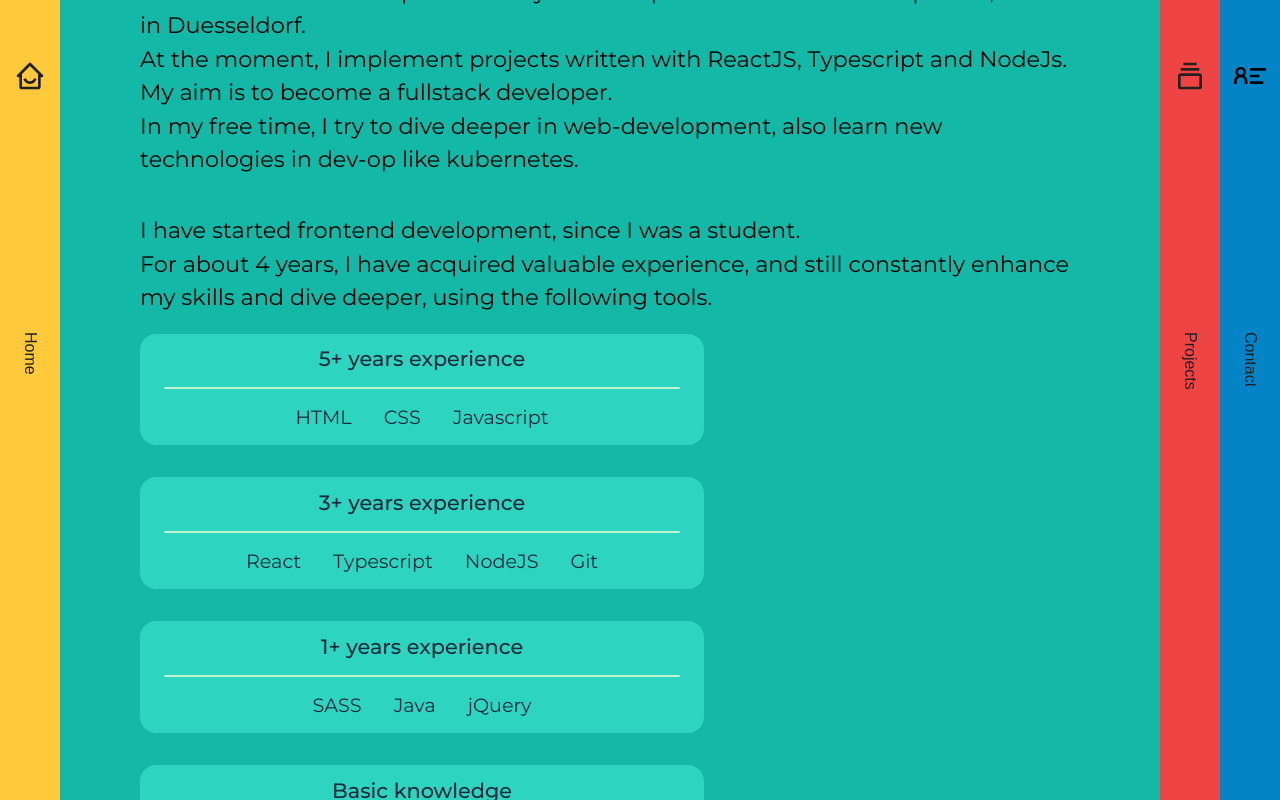
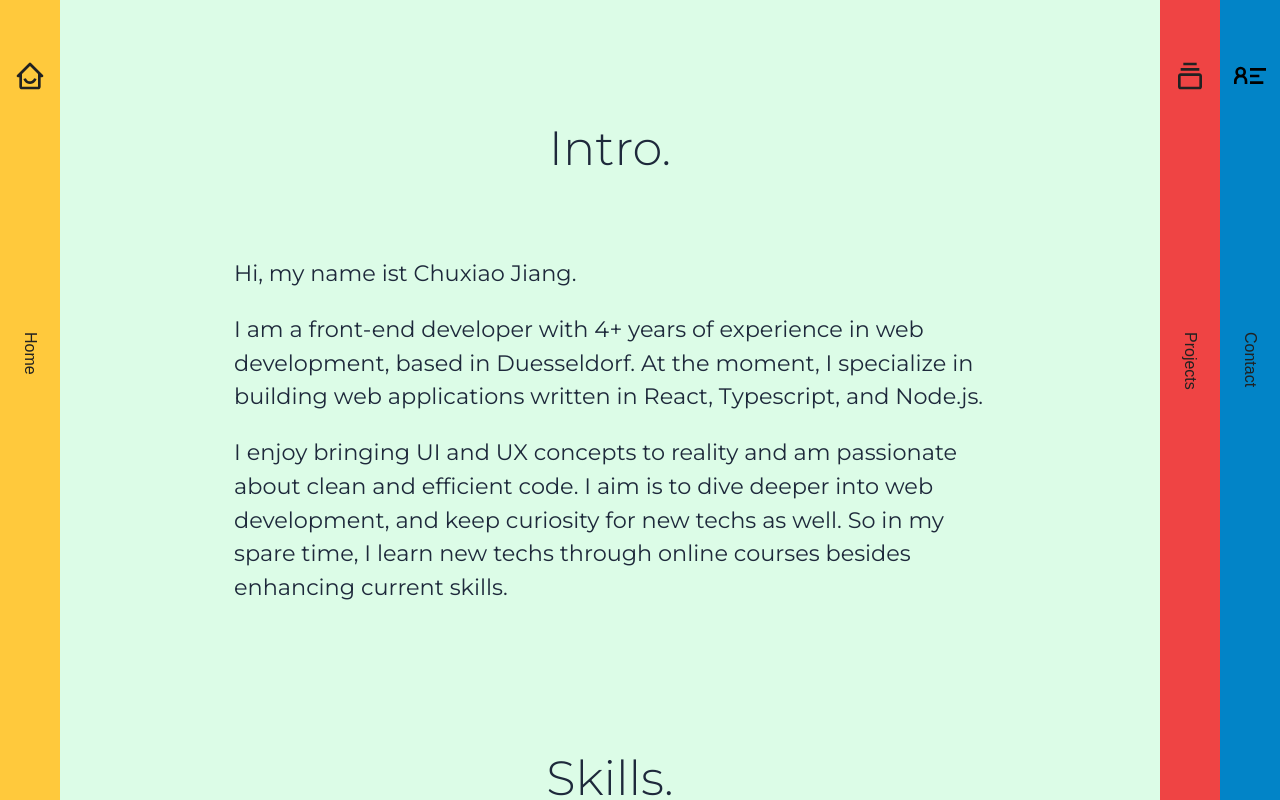
Before and after one commit to YiDaoJ/my-portfolio, a React (Create React App) app: page /about in a window 1280 px wide. Built offline with nearby package versions, Linux system fonts and the light colour scheme.

Commit message:
update about

```diff
--- a/src/components/layout/index.tsx
+++ b/src/components/layout/index.tsx
@@ -14,4 +14,5 @@ export const Layout: React.FC = () => {
 
 const LayoutContainer = styled.div`
   height: 100%;
+  color: #1e293b;
 `
--- a/src/components/link/text-link.tsx
+++ b/src/components/link/text-link.tsx
@@ -40,7 +40,7 @@ export const StyledTextLink = styled.a`
     left: 0;
     width: 100%;
     height: 100%;
-    border-radius: 6px;
+    border-radius: 2px;
     background: #f87171;
   }
   &:after {
--- a/src/components/nav/index.tsx
+++ b/src/components/nav/index.tsx
@@ -86,7 +86,7 @@ const Tabs = [
   },
   {
     label: 'about',
-    color: '#14B8A6',
+    color: '#DCFCE7',
     path: 'about',
     icon: <SiAboutdotme />,
   },
--- a/src/components/page-container/index.tsx
+++ b/src/components/page-container/index.tsx
@@ -60,7 +60,7 @@ export const Main = styled.div<{ fullHeight: boolean }>`
   display: flex;
   flex-direction: column;
   justify-content: center;
-  align-items: flex-start;
+  align-items: center;
 
   font-family: 'Montserrat', sans-serif;
   opacity: 0;
--- a/src/components/project-preview/index.tsx
+++ b/src/components/project-preview/index.tsx
@@ -18,7 +18,7 @@ export const ProjectPreview: React.VFC<ProjectPreviewProps> = ({
   return (
     <PreviewContainer>
       <Img url={image} />
-      <Content>
+      <Content className='project-preview__content'>
         <div className='project-preview__title'>{title}</div>
         <div className='project-preview__description'>{description}</div>
         {Boolean(links) && (
@@ -49,7 +49,7 @@ const PreviewContainer = styled.div`
 const Img = styled.div<{ url: string }>`
   width: 500px;
   height: 320px;
-  box-shadow: 0 10px 10px rgba(0, 0, 0, 0.1), 0 5px 12px rgba(0, 0, 0, 0.2);
+  /* box-shadow: 0 10px 10px rgba(0, 0, 0, 0.1), 0 5px 12px rgba(0, 0, 0, 0.2); */
   background-image: url(${(props) => props.url});
   background-repeat: no-repeat;
   background-size: cover;
@@ -67,6 +67,7 @@ const Content = styled.div`
   left: 90%;
   transform: translateY(-50%);
   border-radius: 8px;
+  box-shadow: 0 10px 10px rgba(0, 0, 0, 0.1);
 
   .project-preview__title {
     font-size: 1.5rem;
--- a/src/components/skill-card/index.tsx
+++ b/src/components/skill-card/index.tsx
@@ -32,14 +32,16 @@ const SkillPointsContainer = styled.div`
   height: auto;
   padding: 0.8rem 1.5rem 1rem;
   border-radius: 1rem;
-  background-color: #2dd4bf;
-  color: #1e293b;
+  background-color: #0d9488;
+  box-shadow: 0 0.5rem 1rem rgba(0, 0, 0, 0.2);
+  color: #dcfce7;
 
   display: flex;
   flex-direction: column;
   justify-content: flex-start;
   align-items: center;
-  gap: 1rem;
+  cursor: default;
+  /* gap: 1rem; */
 
   .skill-card__title {
     font-size: 1.3rem;
@@ -49,8 +51,9 @@ const SkillPointsContainer = styled.div`
   .skill-card__divider {
     width: 100%;
     height: 2px;
-    background-color: #bbf7d0;
+    background-color: #14b8a6;
     border-radius: 0.5rem;
+    margin: 0.5rem 0 1rem;
   }
 
   .skill-card__content {
--- a/src/components/styled-components.ts
+++ b/src/components/styled-components.ts
@@ -12,7 +12,7 @@ export const StyledH1 = styled.h1`
 
 export const RegularH1 = styled.h1`
   font-size: 3rem;
-  font-weight: 500;
+  font-weight: 300;
   line-height: 150%;
 `
 
--- a/src/pages/About.tsx
+++ b/src/pages/About.tsx
@@ -1,30 +1,32 @@
 import React from 'react'
 import styled from 'styled-components'
-import { PageContainer, SkillCard, StyledH2 } from '../components'
+import { PageContainer, SkillCard, RegularH1, StyledH2 } from '../components'
 
 export const About: React.FC = () => {
   return (
-    <PageContainer index={1} background='#14B8A6'>
+    <PageContainer index={1} background='#DCFCE7' fullHeight={false}>
+      <Sections>
+        <div className='about-section'>
+          <RegularH1>Intro.</RegularH1>
           <StyledH2>
-        Hi, My Name ist Chuxiao Jiang. <br />
-        I am a front-end developer with 4+ years of experience in
-        web-development, based in Duesseldorf.
-        <br />
-        At the moment, I implement projects written with ReactJS, Typescript and
-        NodeJs.
-        <br />
-        My aim is to become a fullstack developer.
-        <br />
-        In my free time, I try to dive deeper in web-development, also learn new
-        technologies in dev-op like kubernetes.
+            <p>Hi, my name ist Chuxiao Jiang. </p>
+            <p>
+              I am a front-end developer with 4+ years of experience in web
+              development, based in Duesseldorf. At the moment, I specialize in
+              building web applications written in React, Typescript, and
+              Node.js.
+            </p>
+            <p>
+              I enjoy bringing UI and UX concepts to reality and am passionate
+              about clean and efficient code. I aim is to dive deeper into web
+              development, and keep curiosity for new techs as well. So in my
+              spare time, I learn new techs through online courses besides
+              enhancing current skills.
+            </p>
           </StyledH2>
-
-      <StyledH2>
-        I have started frontend development, since I was a student.
-        <br />
-        For about 4 years, I have acquired valuable experience, and still
-        constantly enhance my skills and dive deeper, using the following tools.
-      </StyledH2>
+        </div>
+        <div className='about-section'>
+          <RegularH1>Skills.</RegularH1>
           <SkillPointsContainer className='skills'>
             <SkillCard
               title='5+ years experience'
@@ -43,14 +45,60 @@ export const About: React.FC = () => {
               skills={['SQL', 'GraphQL', 'Docker', 'Kubernetes']}
             />
           </SkillPointsContainer>
+        </div>
+        <div className='about-section'>
+          <RegularH1>Online Courses Certificates</RegularH1>
+        </div>
+      </Sections>
     </PageContainer>
   )
 }
 
 const SkillPointsContainer = styled.div`
-  width: 60%;
+  width: 80%;
   display: flex;
   flex-direction: column;
   gap: 2rem;
   box-sizing: border-box;
 `
+
+const Sections = styled.div`
+  width: 100%;
+  display: flex;
+  flex-direction: column;
+  justify-content: center;
+  gap: 4rem;
+
+  .about-section {
+    width: 80%;
+    justify-self: center;
+    align-self: center;
+
+    display: flex;
+    flex-direction: column;
+    align-items: center;
+  }
+`
+
+{
+  /* <StyledH2>
+        Hi, My Name ist Chuxiao Jiang. <br />
+        I am a front-end developer with 4+ years of experience in
+        web-development, based in Duesseldorf.
+        <br />
+        At the moment, I implement projects mainly written with ReactJS,
+        Typescript and NodeJs.
+        <br />
+        My aim is to become a fullstack developer.
+        <br />
+        In my free time, I try to dive deeper in web-development, also learn new
+        technologies in dev-op like kubernetes.
+      </StyledH2>
+
+      <StyledH2>
+        I have started frontend development, since I was a student.
+        <br />
+        For about 4 years, I have acquired valuable experience, and still
+        constantly enhance my skills and dive deeper, using the following tools.
+      </StyledH2> */
+}
--- a/src/pages/Contact.tsx
+++ b/src/pages/Contact.tsx
@@ -7,18 +7,13 @@ import {
   FaBloggerB,
   FaLinkedinIn,
 } from 'react-icons/fa'
-import {
-  IconLink,
-  PageContainer,
-  StyledH1,
-  StyledLink,
-  TextLink,
-} from '../components'
+import { IconLink, PageContainer, RegularH1, TextLink } from '../components'
 
 export const Contact: React.VFC = () => {
   return (
     <PageContainer index={3} background='#0284C7'>
-      <StyledH1>Let&apos;s talk!</StyledH1>
+      <Img url='https://lh3.googleusercontent.com/fVj7DhChjs7SN1-23-u7TDarNT2hP9m7GWb6LQM_-55HjJhIU_ZyQSdYYfg7oVGJnmH0QnIQfEfedcOq__YUjAYJvrmE--CgqCp48Z6gvUwQV0uxTcjcB3YGlHFfpJKrWP8YWDu_fg=w2400' />
+      <RegularH1>Let&apos;s talk!</RegularH1>
 
       <StyledEmail>
         <TextLink
@@ -83,4 +78,13 @@ const StyledEmail = styled.div`
   color: #f1f8e9; */
 `
 
+const Img = styled.div<{ url: string }>`
+  width: 400px;
+  height: 600px;
+  /* box-shadow: 0 10px 10px rgba(0, 0, 0, 0.1), 0 5px 12px rgba(0, 0, 0, 0.2); */
+  background-image: url(${(props) => props.url});
+  background-repeat: no-repeat;
+  background-size: contain;
+`
+
 export default Contact
--- a/src/pages/Projects.tsx
+++ b/src/pages/Projects.tsx
@@ -52,7 +52,7 @@ export const ProjectsPage: React.VFC = () => {
         <ProjectPreview
           title='Single-Page-Applications for municipal utility efficiency network '
           description='static websites are built with react and typescript, whose contents store in headless CMS strapi. Communication between front-end and back-end is via REST-Api realised.'
-          image='https://www.42ds.com/api/uploads/42ds_evu_cloud_ddebe46555.png'
+          image='https://s2.loli.net/2022/05/28/GHfsUb4qdJ9SwpK.png'
           links={LinksWebsites}
         />
       </FlexContainer>
```
Lines whose indentation alone changed are shown as unchanged.
